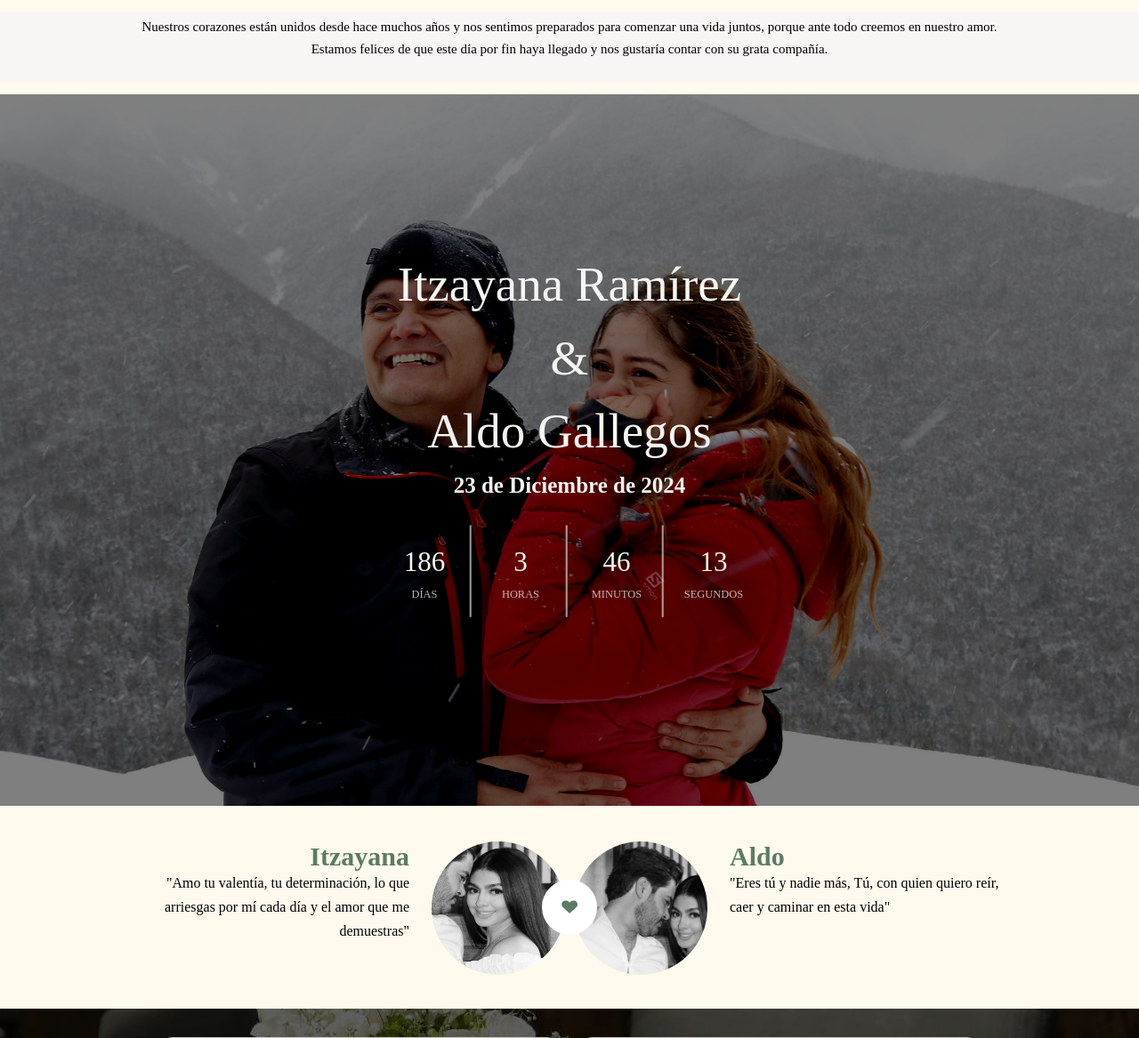
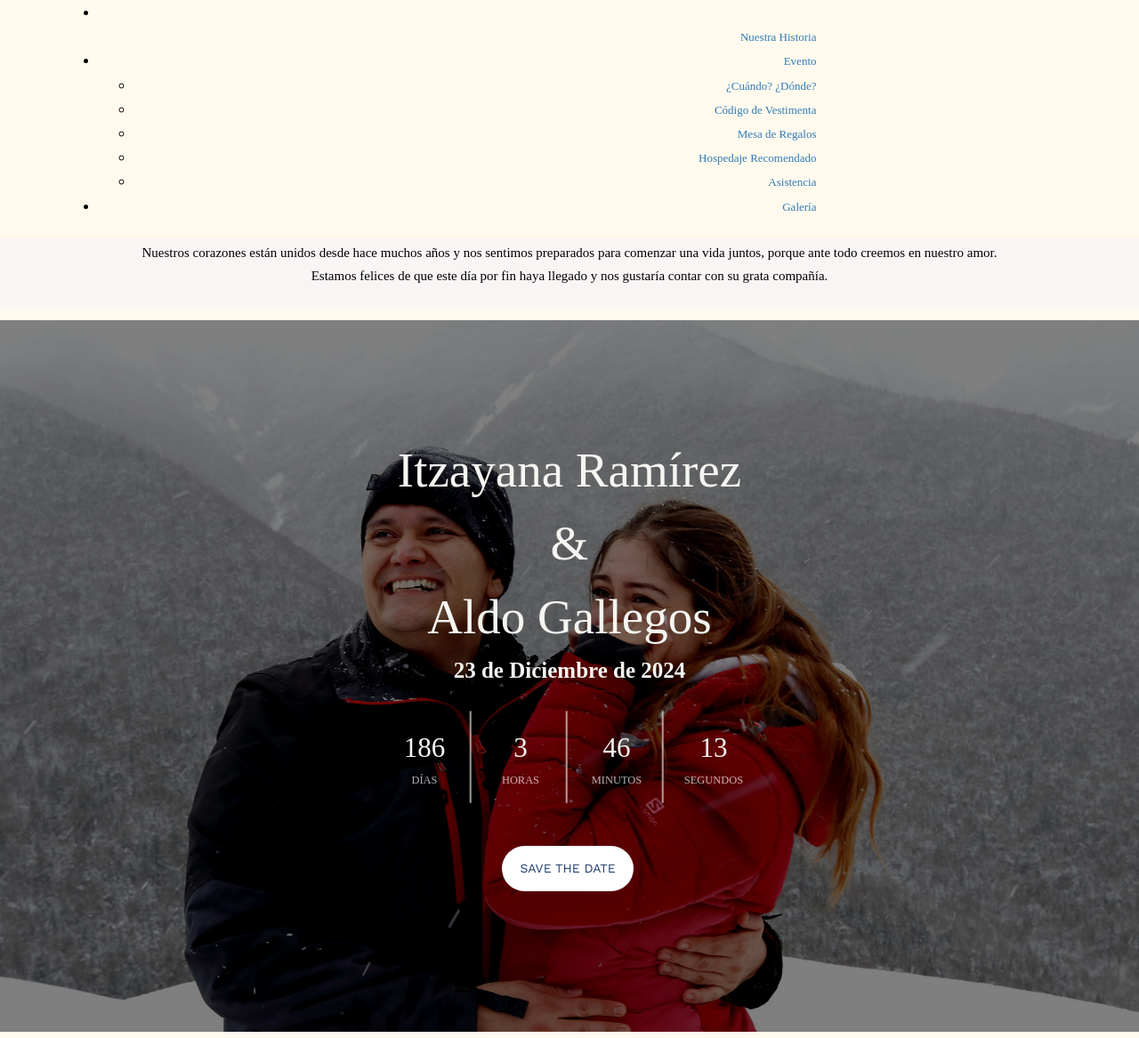
Before and after one commit to ridan1411/invitacion_minimalista, a PHP site: page /Itzayana-y-Aldo.php in a window 1280 px wide. Shown: the top 1167 px of the page at 89% size. Run offline with PHP 8.4, Linux system fonts and the light colour scheme; some libraries are stand-ins or nearby versions; some web fonts are replaced.

Commit message:
cambios que no se ni que

```diff
--- a/Itzayana-y-Aldo.php
+++ b/Itzayana-y-Aldo.php
@@ -76,29 +76,29 @@ header#fh5co-header {
     <div class="fh5co-loader"></div>
 
     <div id="page">
-        <!-- <nav class="fh5co-nav" role="navigation">
+        <nav class="fh5co-nav" role="navigation">
             <div class="container">
             <div class="row">
                 <div class="col-md-9 col-lg-9 col-xs-2 text-right menu-1">
                 <ul>
-                            <li class="active"><a class="f11" href="index.php"></a></li> -->
-                            <!--li><a class="f11" href="#">Nuestra Historia</a></li-->
-                            <!--li class="has-dropdown">
-							<a class="f11" >Evento</a>
+                    <li class="active"><a class="f11" href="index.php"></a></li>
+                    <li--><a class="f11" href="#">Nuestra Historia</a></li>
+                    <li class="has-dropdown">
+                    <a class="f11">Evento</a>
                     <ul class="dropdown">
-								<li><a class = 'f11' href="#cuandodonde">¿Cuándo? ¿Dónde?</a></li>
-								<li><a class = 'f11' href="#codigovestimenta">Código de Vestimenta</a></li>
-								<li><a class = 'f11' href="#mesaregalos">Mesa de Regalos</a></li>
-								<li><a class = 'f11' href="#hospedajerecomendado">Hospedaje Recomendado</a></li>
-								<li><a class = 'f11' href="#asistencia">Asistencia</a></li>
+                        <li><a class='f11' href="#cuandodonde">¿Cuándo? ¿Dónde?</a></li>
+                        <li><a class='f11' href="#codigovestimenta">Código de Vestimenta</a></li>
+                        <li><a class='f11' href="#mesaregalos">Mesa de Regalos</a></li>
+                        <li><a class='f11' href="#hospedajerecomendado">Hospedaje Recomendado</a></li>
+                        <li><a class='f11' href="#asistencia">Asistencia</a></li>
                     </ul>
-						    </li-->
-                            <!-- <li><a class="f11" href="galeria.php">Galería</a></li> -->
-                        <!-- </ul>
+                    </li>
+                    <li><a class="f11" href="galeria.php">Galería</a></li>
+                </ul>
                 </div>
             </div>
             </div>
-        </nav> -->
+        </nav>
         <section class="titulo mb-1">
             <div class="texto-titulo mt-1">
                 <p>Nuestros corazones están unidos desde hace muchos años y nos sentimos preparados para comenzar una vida juntos,
@@ -114,12 +114,10 @@ header#fh5co-header {
                     <div class="col-md-8 col-md-offset-2 text-center">
                         <div class="display-t">
                             <div class="display-tc animate-box" data-animate-effect="fadeIn">
-                                <h1>Itzayana Ramírez  <br> &amp; <br> Aldo Gallegos  </h1>
+                                <h1>Itzayana Ramírez <br> &amp; <br> Aldo Gallegos </h1>
                                 <h2><strong> 23 de Diciembre de 2024 </strong></h2>
-                                <div id="cuenta" class="simply-countdown simply-countdown-one"></div><!-- aqui uno -->
-                                <!--link agenda google calendar-->
-                                <!--<p><a target="_blank" href="https://calendar.google.com/event?action=TEMPLATE&tmeid=NzZjM2ljOGM5Z3V2Z2IzcGs2NGcwaW0xYWEgaW12cWczM2sya2owM3FsbzFpOTdpNzI3NzRAZw&tmsrc=imvqg33k2kj03qlo1i97i72774%40group.calendar.google.com" class="btn btn-default btn-sm">Save the date</a></p>-->
-                                <!--link agenda google calendar-->
+                                <div id="cuenta" class="simply-countdown simply-countdown-one"></div>
+                                <p><a target="_blank" href="https://calendar.google.com/event?action=TEMPLATE&tmeid=NzZjM2ljOGM5Z3V2Z2IzcGs2NGcwaW0xYWEgaW12cWczM2sya2owM3FsbzFpOTdpNzI3NzRAZw&tmsrc=imvqg33k2kj03qlo1i97i72774%40group.calendar.google.com" class="btn btn-default btn-sm">Save the date</a></p>
                             </div>
                         </div>
                     </div>
@@ -153,6 +151,7 @@ header#fh5co-header {
                     </div>
                 </div>
             </div>
+        <!-- Welcome -->
 
         <!-- Evento -->
         <div id="fh5co-event" class="fh5co-bg"
@@ -290,7 +289,7 @@ header#fh5co-header {
                             </div>
                         </div>
                     </div>
-                    <div class="card mb-3 ms-1" >
+                    <div class="card mb-3 ms-1">
                         <div class="text-center">
                             <div class="card-body">
                                 <h4 class="card-title"> Salvador Alberto Gómez Villanueva </h4>
@@ -312,14 +311,14 @@ header#fh5co-header {
                     <div class="card mb-3 me-1">
                         <div class="text-center">
                             <div class="card-body">
-                                    <h4 class="card-title"> Maria Cecilia Martinez Lomelí  </h4>
+                                <h4 class="card-title"> Maria Cecilia Martinez Lomelí </h4>
                             </div>
                         </div>
                     </div>
                     <div class="card mb-3 ms-1">
                         <div class="text-center">
                             <div class="card-body">
-                                        <h4 class="card-title"> Martin Contreras  </h4>
+                                <h4 class="card-title"> Martin Contreras </h4>
                             </div>
                         </div>
                     </div>
@@ -505,12 +504,12 @@ header#fh5co-header {
 
                         <?php
 
-							for($i=1; $i<=6; $i++){
+                        for ($i = 1; $i <= 6; $i++) {
 
                         ?>
                         <li class="one-third animate-box" data-animate-effect="fadeIn"
-                            style="background-image: url(images/galeria/<?php echo $i?>.jpg); ">
-                            <a target="_blank" href="images/galeria/<?php echo $i?>.jpg">
+                            style="background-image: url(images/galeria/<?php echo $i ?>.jpg); ">
+                            <a target="_blank" href="images/galeria/<?php echo $i ?>.jpg">
                                 <div class="case-studies-summary">
 
                                     <h2></h2>
@@ -519,7 +518,7 @@ header#fh5co-header {
                         </li>
                         <?php
 
-							}//for
+                        } //for
 
                         ?>
 
@@ -683,4 +682,5 @@ header#fh5co-header {
         </div>
     </div>
 </body>
+
 </html>
```
Also changed, not shown: index.php (+14 -9 lines). Lines whose indentation alone changed are shown as unchanged.
